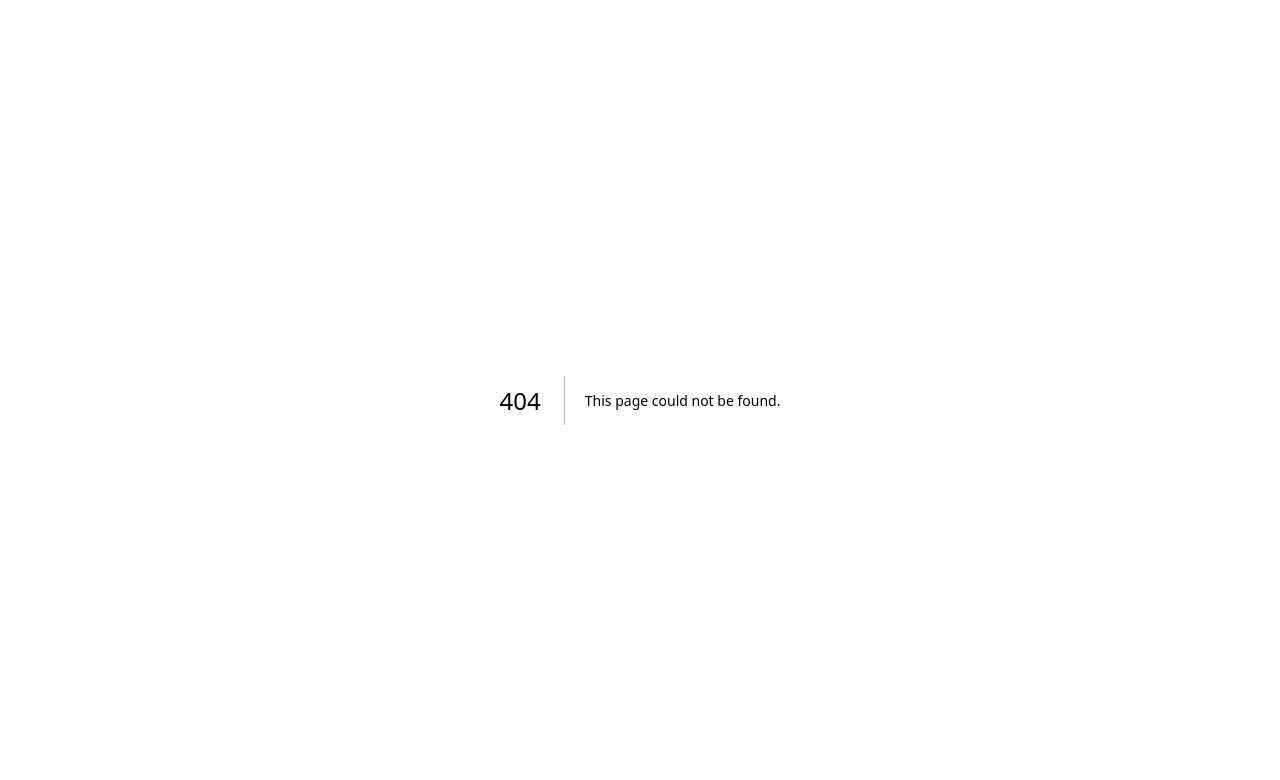
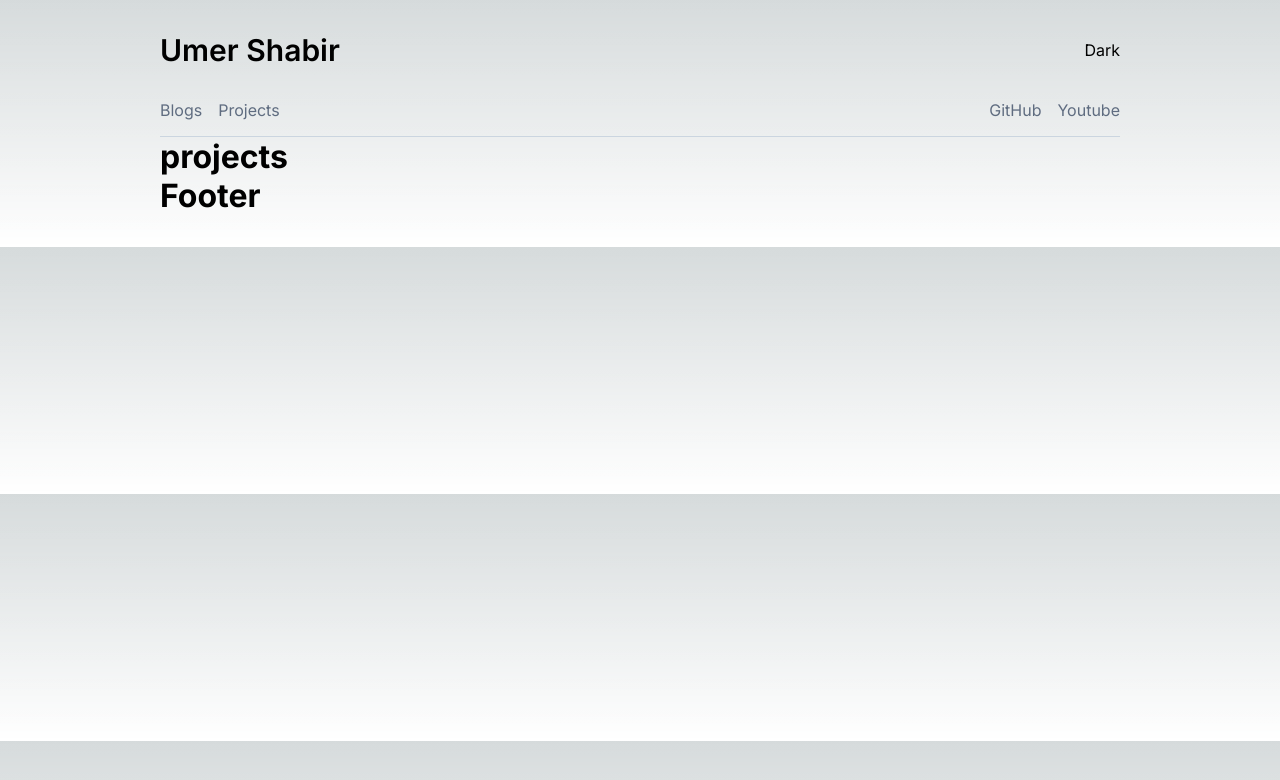
Before and after one commit to umershabir/nextjs-portfolio, a Next.js app: page /projects in a window 1280 px wide. Before the commit this address had no page. Shown: the top 780 px of the page. Built offline with nearby package versions, Linux system fonts and the light colour scheme.

Commit message:
initial commit to portfolio

```diff
--- a/package.json
+++ b/package.json
@@ -9,6 +9,7 @@
     "lint": "next lint"
   },
   "dependencies": {
+    "@next/font": "^13.2.4",
     "@types/node": "18.15.3",
     "@types/react": "18.0.28",
     "@types/react-dom": "18.0.11",
@@ -17,6 +18,7 @@
     "next": "13.2.4",
     "react": "18.2.0",
     "react-dom": "18.2.0",
+    "sass": "^1.59.3",
     "typescript": "5.0.2"
   }
 }
--- /dev/null
+++ b/src/components/Container/index.jsx
@@ -0,0 +1,10 @@
+const wrapper = {
+  maxWidth: 1024,
+  display: "flex",
+  flexDirection: "column",
+  margin: "0 auto",
+  padding: "2rem",
+};
+export default function Container({ children }) {
+  return <div style={wrapper}>{children}</div>;
+}
--- /dev/null
+++ b/src/components/Footer/Footer.tsx
@@ -0,0 +1,7 @@
+export default function Footer(){
+    return (
+        <>
+        <h1>Footer</h1>
+        </>
+    )
+}
--- /dev/null
+++ b/src/components/Navbar/Navbar.module.scss
@@ -0,0 +1,27 @@
+.nav {
+  display: flex;
+  flex-direction: column;
+  border-bottom: 1px solid #cbd5e0;
+  .title,
+  .navLinks {
+    display: flex;
+    justify-content: space-between;
+    align-items: center;
+    ul {
+      list-style: none;
+      display: flex;
+      column-gap: 1rem;
+      margin: 2rem 0 1rem 0;
+      li {
+        a {
+          color: #5f6c80;
+          &:hover {
+            transition: all ease-out 0.1s;
+            border-bottom: 2px solid #000;
+            color: #000;
+          }
+        }
+      }
+    }
+  }
+}
--- /dev/null
+++ b/src/components/Navbar/Navbar.tsx
@@ -0,0 +1,30 @@
+import styles from "./Navbar.module.scss";
+import Link from "next/link";
+export default function Navbar() {
+  return (
+    <nav className={styles.nav}>
+      <div className={styles.title}>
+        <h1 style={{ fontWeight: "600", fontSize: "30px" }}>Umer Shabir</h1>
+        <p>Dark</p>
+      </div>
+      <div className={styles.navLinks}>
+        <ul>
+          <li>
+            <Link href={"/blog"}>Blogs</Link>
+          </li>
+          <li>
+            <Link href={"/projects"}>Projects</Link>
+          </li>
+        </ul>
+        <ul>
+          <li>
+            <a href="/">GitHub</a>
+          </li>
+          <li>
+            <a href="/">Youtube</a>
+          </li>
+        </ul>
+      </div>
+    </nav>
+  );
+}
--- a/src/pages/_app.tsx
+++ b/src/pages/_app.tsx
@@ -1,6 +1,29 @@
-import '@/styles/globals.css'
-import type { AppProps } from 'next/app'
+import { Inter } from "next/font/google";
+import "@/styles/globals.css";
+import Container from "@/components/Container";
+import Navbar from "@/components/Navbar/Navbar";
+import Footer from "@/components/Footer/Footer";
+import type { AppProps } from "next/app";
+const inter = Inter({
+  weight: ["400", "500", "600", "700"],
+  style: ["normal"],
+  subsets: ["latin"],
+});
 
 export default function App({ Component, pageProps }: AppProps) {
-  return <Component {...pageProps} />
+  return (
+    <>
+      <style jsx global>{`
+        html {
+          font-family: ${inter.style.fontFamily};
+          font-weight: 400;
+        }
+      `}</style>
+      <Container>
+        <Navbar />
+        <Component {...pageProps} />
+        <Footer />
+      </Container>
+    </>
+  );
 }
--- a/src/pages/_document.tsx
+++ b/src/pages/_document.tsx
@@ -1,4 +1,4 @@
-import { Html, Head, Main, NextScript } from 'next/document'
+import { Html, Head, Main, NextScript } from "next/document";
 
 export default function Document() {
   return (
@@ -9,5 +9,5 @@ export default function Document() {
         <NextScript />
       </body>
     </Html>
-  )
+  );
 }
--- /dev/null
+++ b/src/pages/projects/index.tsx
@@ -0,0 +1,7 @@
+export default function Projects() {
+    return (
+        <>
+        <h1>projects</h1>
+        </>
+    )
+}
```
Also changed, not shown: src/pages/blogs/index.tsx (added, +7 -0 lines), src/pages/index.tsx (+1 -102 lines), src/styles/__global.scss (added), 1 other file (tests, documents, lock files or other folders).
